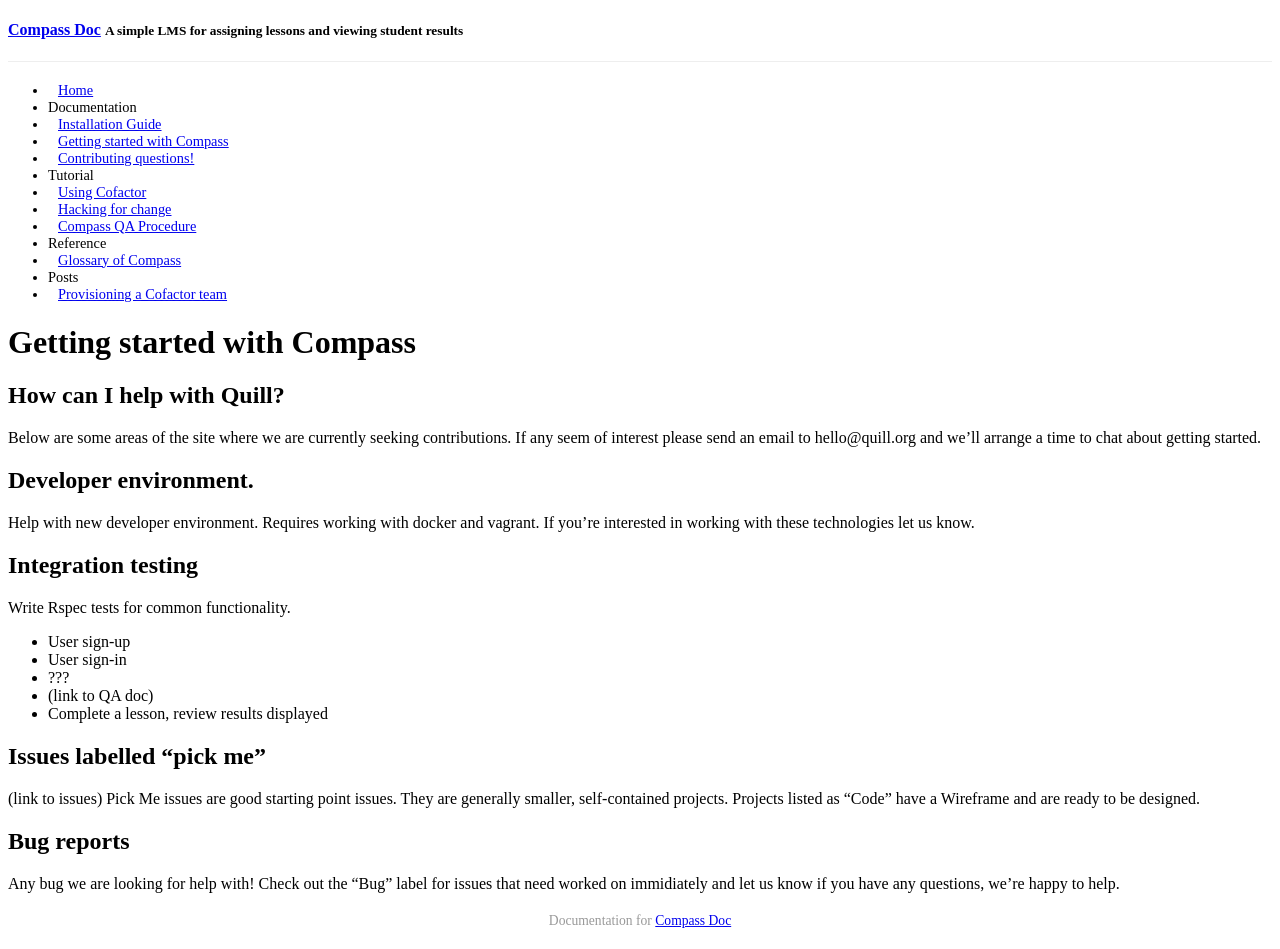
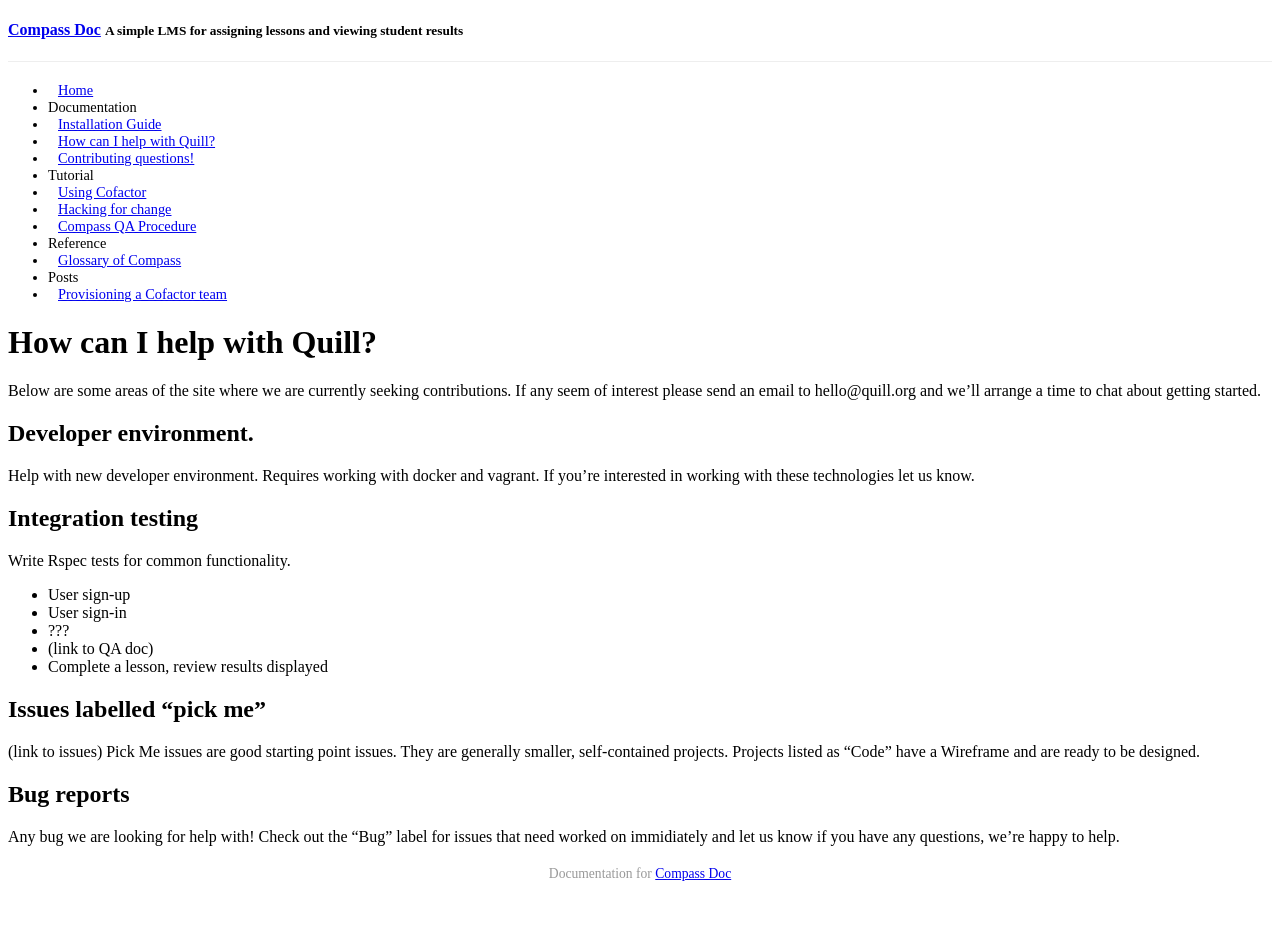
Before and after one commit to Empirical-org-Archive/Documentation, a Jekyll site: the page built from _posts/2014-06-04-Getting-Started-With-Compass.md, in a window 1280 px wide. Built offline with Jekyll 4.4.1, drawn with Linux system fonts in a browser that asks for light colours; Markdown is read by kramdown in place of the engine named in the settings; a style sheet for code colours, icons or effects is not loaded; after the commit the page ends 902 px from its top, so only the background shows below that.

Commit message:
Some refining changes to posts

```diff
--- a/_posts/2014-06-04-Getting-Started-With-Compass.md
+++ b/_posts/2014-06-04-Getting-Started-With-Compass.md
@@ -1,12 +1,9 @@
 ---
 layout: post
-title:  "Getting started with Compass"
+title:  "How can I help with Quill?"
 date:   2014-06-04 10:39:56
 categories: doc
 ---
-
-
-# How can I help with Quill?
 
 Below are some areas of the site where we are currently seeking contributions. If any seem of interest please send an email to hello@quill.org and we'll arrange a time to chat about getting started.
 
```
Also changed, not shown: _posts/2014-06-04-Contributor-Questions.md (+0 -2 lines).
